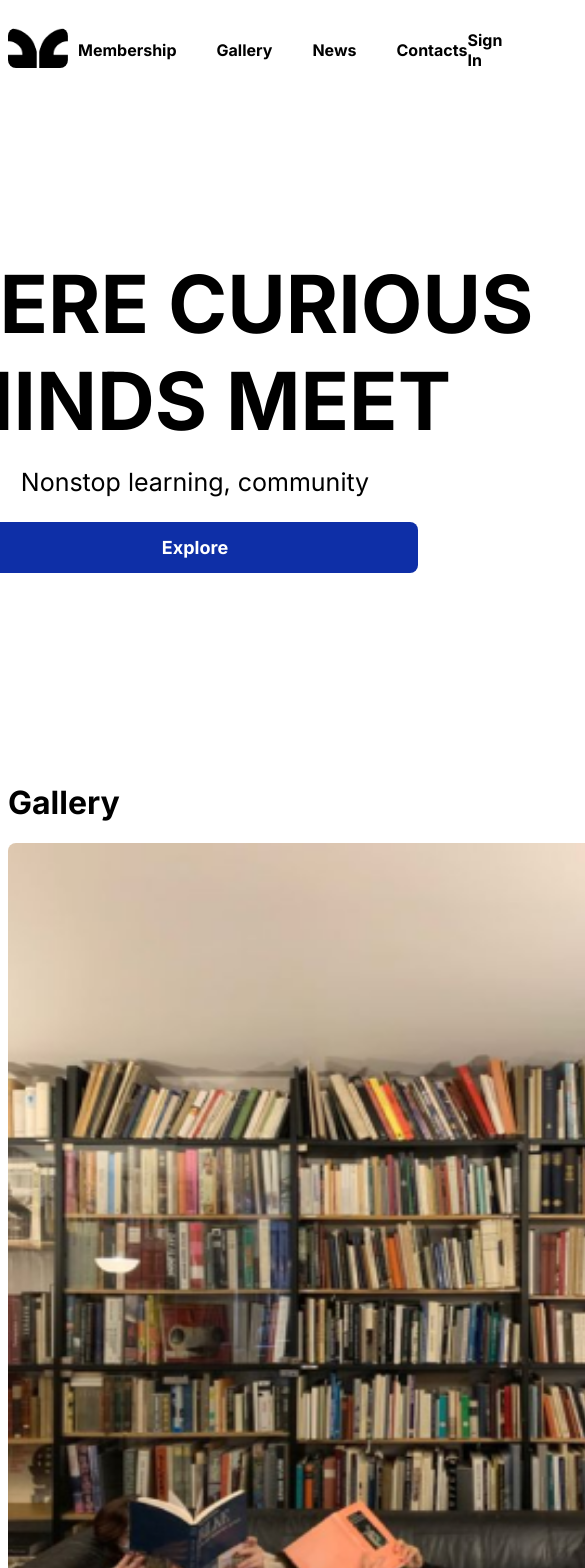
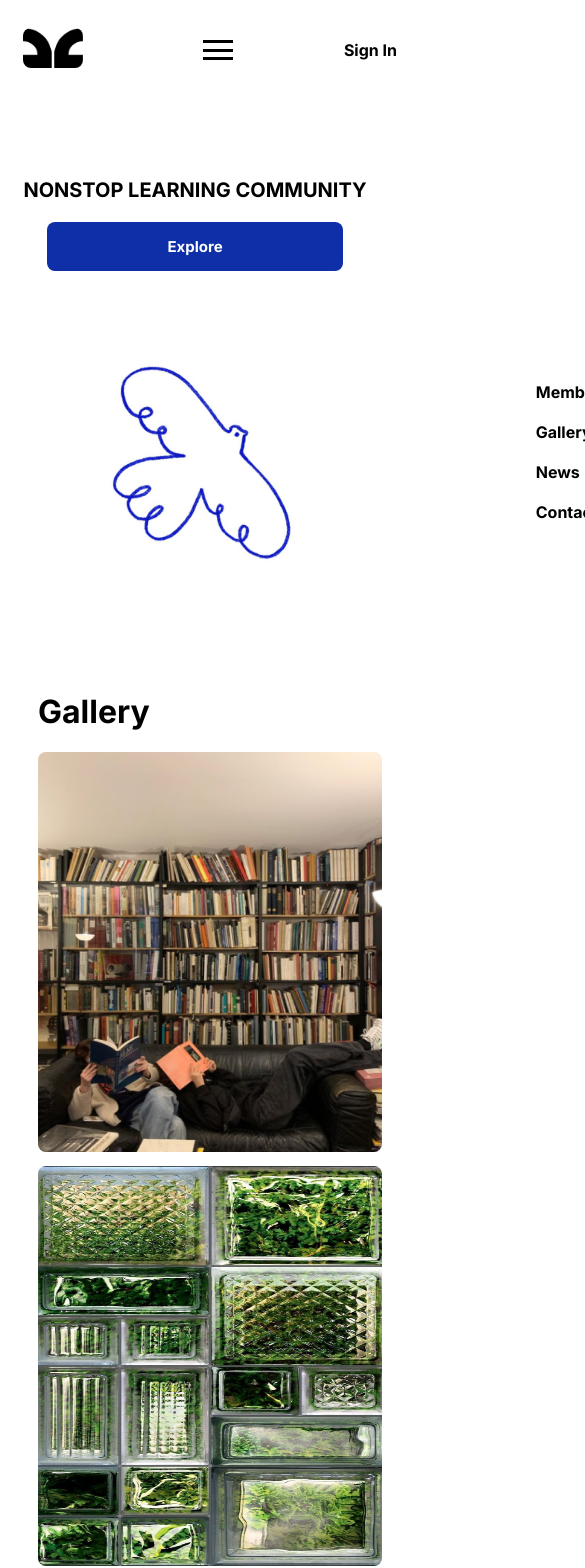
Before and after one commit to KarinaShupik/Kursova, a React (Vite) app in the folder client/: page / in a window 390 px wide. Shown: the top 1568 px of the page, 585 px wide, since content can reach past the window. Built offline with nearby package versions, Linux system fonts and the light colour scheme; no server answers.

Commit message:
"Updated styles for Header, Home, Gallery, Customers, LocationInfo, and ContactForm components, including responsive design changes and layout adjustments."

```diff
--- a/client/src/components/Header.jsx
+++ b/client/src/components/Header.jsx
@@ -1,10 +1,20 @@
-import React from "react"
-import { Link } from "react-router-dom"
-import "../styles/Header.css"
-import { useSelector } from 'react-redux'
+import React, { useState } from "react";
+import { Link } from "react-router-dom";
+import { useSelector } from 'react-redux';
+import "../styles/Header.css";
 
 export function Header() {
-  const {currentUser} = useSelector(state => state.user)
+  const { currentUser } = useSelector(state => state.user);
+  const [isMenuOpen, setMenuOpen] = useState(false);
+
+  const toggleMenu = () => {
+    setMenuOpen(!isMenuOpen);
+  };
+
+  const closeMenu = () => {
+    setMenuOpen(false);
+  };
+
   return (
     <header className="header">
       <div className="container">
@@ -13,30 +23,35 @@ export function Header() {
             <img src="./public/img/Logo.png" alt="Company Logo" className="header__logo" />
           </Link>
         </div>
-          <nav className="header__nav">
-            <ul className="header__nav-list">
-              <Link to="/membership" >
+        <nav className={`header__nav ${isMenuOpen ? "open" : ""}`}>
+          <ul className="header__nav-list" onClick={closeMenu}>
+            <Link to="/membership">
               <li className="header__nav-item header__nav-link">
                 Membership
               </li>
             </Link>
-              <Link to="/gallery" >
+            <Link to="/gallery">
               <li className="header__nav-item header__nav-link">
                 Gallery
               </li>
             </Link>
-              <Link to="/news" >
+            <Link to="/news">
               <li className="header__nav-item header__nav-link">
                 News
               </li>
             </Link>
-              <Link to="/contacts" >
+            <Link to="/contacts">
               <li className="header__nav-item header__nav-link">
                 Contacts
               </li>
             </Link>
           </ul>
         </nav>
+        <div className="burger-menu" onClick={toggleMenu}>
+          <div className={`burger ${isMenuOpen ? "open" : ""}`}></div>
+          <div className={`burger ${isMenuOpen ? "open" : ""}`}></div>
+          <div className={`burger ${isMenuOpen ? "open" : ""}`}></div>
+        </div>
         <div className="header__signin">
           <Link to='/profile'>
             {currentUser ? (
@@ -48,5 +63,5 @@ export function Header() {
         </div>
       </div>
     </header>
-    )
+  );
 }
--- a/client/src/components/Home.jsx
+++ b/client/src/components/Home.jsx
@@ -9,13 +9,13 @@ import LocationInfo from "../pages/LocationInfo.jsx"
 
 export function Home() {
     return (
-      <>
+      <div className="main_container">
         <Hero />
         <Gallery />
         <GeneralNews />
         <Customers />
         <ContactForm />
         <LocationInfo />
-      </>
+      </div>
     )
 }
--- a/client/src/pages/Hero.jsx
+++ b/client/src/pages/Hero.jsx
@@ -1,12 +1,15 @@
 import React from "react"
-import "../styles/Home.css"
+import "../styles/Hero.css"
+import Bird from "../img/bird.png"
 
 export default function Hero() {
     return (
       <div className="hero">
         <div className="hero_container">
-          <h1 className="hero-title">WHERE CURIOUS MINDS MEET</h1>
-          <p className="hero-subtitle">Nonstop learning, community</p>
+          <div className="hero_info">
+            <h1 className="hero-title">WHERE CURIOUS MINDS MEET</h1>
+            <p className="hero-subtitle">Nonstop learning community</p>
+          </div>
           <button className="hero-button">Explore</button>
         </div>
       </div>
--- a/client/src/styles/ContactForm.css
+++ b/client/src/styles/ContactForm.css
@@ -29,13 +29,14 @@
   .contact-form input,
   .contact-form textarea {
     width: 100%;
-    padding: 10px;
+    padding: 10px 0;
     margin-bottom: 20px;
     border: 1px solid #0E2FA7;
     border-radius: 4px;
   }
 
   .contact-form button {
+    width: 100%;
     padding: 10px 200px;
     border: 3px solid #0E2FA7;
     background-color: #0E2FA7;
@@ -51,3 +52,64 @@
     max-width: 100%;
     height: 380px;
   }
+
+  @media (max-width: 840px){
+    .hero-title {
+      width: 650px;
+      font-size: 60px;
+    }
+
+    .hero-subtitle {
+      font-size: 20px;
+      margin-top: -35px;
+    }
+
+    .contact-image img {
+      height: 300px;
+    }
+
+    .contact-form-container {
+      margin-top: 150px;
+    }
+  }
+
+  @media (max-width: 760px){
+    .contact-form-container {
+      flex-direction: column;
+    }
+
+    .contact-image img {
+      width: 100vw;
+      margin-top: 50px;
+    }
+
+    .contact-form {
+      width: 100%;
+      margin-right: 0px;
+    }
+
+    .contact-form button {
+      align-items: center;
+    }
+
+  }
+
+  @media (max-width: 630px){
+    .contact-form-container {
+      margin-top: 50px;
+    }
+
+    .contact-form button {
+      padding: 10px 100px;
+    }
+  }
+
+  @media (max-width: 470px){
+    .contact-form-container {
+      margin-top: 50px;
+    }
+
+    .contact-form button {
+      padding: 10px 100px;
+    }
+  }
--- a/client/src/styles/Gallery.css
+++ b/client/src/styles/Gallery.css
@@ -5,16 +5,18 @@
     align-items: center;
     margin-top: 100px;
     margin-bottom: 80px;
+    padding-left: 15px;
+    padding-right: 15px;
 }
 
 img{
-    width: 400px;
+    width: 390px;
     height: 450px;
     border-radius: 8px;
 }
 
 .div1 img{
-    width: 800px;
+    width: 790px;
     height: 912px;
 }
 
@@ -32,3 +34,92 @@ img{
     .div4 { grid-area: 3 / 3 / 4 / 4; }
     .div5 { grid-area: 2 / 3 / 3 / 4; }
     .div6 { grid-area: 1 / 3 / 2 / 4; }
+
+    @media (max-width: 1250px){
+        .main_container{
+          padding-left: 15px;
+          padding-right: 15px;
+        }
+
+        img{
+            width: 350px;
+            height: 390px;
+        }
+
+        .div1 img{
+            width: 720px;
+            height: 800px;
+        }
+
+        .gallery-container{
+            max-width: 1100px;
+        }
+
+      }
+
+      @media (max-width: 1140px){
+          img{
+            width: 400px;
+            height: 720px;
+          }
+
+          .div1 img{
+            width: 400px;
+              height: 720px;
+        }
+
+          .gallery-container{
+              max-width: 900px;
+          }
+
+          .gallery {
+            grid-template-columns: repeat(2, 1fr);
+            grid-template-rows: repeat(3, 1fr);
+            grid-column-gap: 10px;
+            grid-row-gap: 10px;
+          }
+
+          .div1 { grid-area: 1 / 1 / 2 / 3; }
+        .div2 { grid-area: 2 / 1 / 3 / 2; }
+        .div3 { grid-area: 2 / 2 / 3 / 3; }
+        .div4 { grid-area: 3 / 1 / 4 / 2; }
+        .div5 { grid-area: 3 / 2 / 4 / 3; }
+        .div6 { grid-area: 1 / 2 / 2 / 3; }
+      }
+
+    @media (max-width: 840px) {
+
+        img{
+            width: 100%;
+            height: 450px;
+        }
+
+        .div1 img{
+            width: 100%;
+            height: 450px;
+        }
+
+        .gallery {
+            grid-template-columns: 1fr;
+            grid-template-rows: repeat(6, auto);
+        }
+
+        .div1 { grid-area: 1 / 1 / 2 / 2; }
+        .div2 { grid-area: 2 / 1 / 3 / 2; }
+        .div3 { grid-area: 3 / 1 / 4 / 2; }
+        .div4 { grid-area: 4 / 1 / 5 / 2; }
+        .div5 { grid-area: 5 / 1 / 6 / 2; }
+        .div6 { grid-area: 6 / 1 / 7 / 2; }
+      }
+
+      @media (max-width: 630px){
+        img{
+            width: 100%;
+            height: 400px;
+        }
+
+        .div1 img{
+            width: 100%;
+            height: 400px;
+        }
+      }
--- a/client/src/styles/Header.css
+++ b/client/src/styles/Header.css
@@ -1,9 +1,15 @@
+/* Base styles */
 .header {
   background-color: #fff;
   padding: 20px 0;
   display: flex;
   justify-content: space-between;
   align-items: center;
+  width: 100%;
+  position: relative; /* Ensure the header is a positioned element */
+  z-index: 1000; /* Ensure the header is above other content */
+  margin-left: 15px;
+  margin-right: 15px;
 }
 
 .container {
@@ -43,15 +49,16 @@
   font-weight: bold;
 }
 
-  .header__nav-list a{
+.header__nav-list a {
   text-decoration: none;
 }
 
 .header__signin {
   display: flex;
+  align-items: center;
 }
 
-  .header__signin a{
+.header__signin a {
   text-decoration: none;
   list-style-type: none;
   color: #000000;
@@ -73,7 +80,67 @@
   font-weight: bold;
 }
 
-  .header__signin-button:hover{
+.header__signin-button:hover {
   border: 3px solid rgb(0, 0, 0);
-    transition: 0.3s easy;
+  transition: 0.3s ease;
 }
+
+/* Burger menu styles */
+.burger-menu {
+  display: none;
+  flex-direction: column;
+  justify-content: space-between;
+  width: 30px;
+  height: 20px;
+  cursor: pointer;
+}
+
+.burger {
+  width: 100%;
+  height: 3px;
+  background-color: #000;
+  transition: transform 0.3s, opacity 0.3s;
+}
+
+.burger.open {
+  transform: rotate(45deg);
+}
+
+.burger.open + .burger {
+  opacity: 0;
+}
+
+.burger.open + .burger + .burger {
+  transform: rotate(-45deg);
+}
+
+/* Responsive styles */
+@media (max-width: 768px) {
+  .header__nav {
+    position: fixed;
+    top: 60px;
+    right: 0;
+    background-color: #fff;
+    width: 100%;
+    height: calc(100vh - 60px);
+    flex-direction: column;
+    justify-content: center;
+    align-items: center;
+    transform: translateX(100%);
+    transition: transform 0.3s ease-in-out;
+    z-index: 1000; /* Ensure the nav is above other content */
+  }
+
+  .header__nav.open {
+    transform: translateX(0);
+  }
+
+  .header__nav-list {
+    flex-direction: column;
+    gap: 20px;
+  }
+
+  .burger-menu {
+    display: flex;
+  }
+}
--- /dev/null
+++ b/client/src/styles/Hero.css
@@ -0,0 +1,106 @@
+/* Base styles */
+
+.hero {
+  width: 100%;
+  max-width: 1200px;
+  margin: 0 auto;
+  display: flex;
+  align-items: center;
+  background-image: url("../img/hero_img.png");
+  background-position: center;
+  height: 90vh;
+  background-repeat: no-repeat;
+  flex-direction: column;
+  align-items: center;
+  justify-content: center;
+  text-align: center;
+  position: relative;
+}
+/*
+.add_img{
+  display: none;
+}*/
+
+.hero-title {
+  text-transform: uppercase;
+  width: 800px;
+  font-size: 5rem;
+}
+
+.hero-subtitle {
+  font-size: 25px;
+  margin-top: -35px;
+}
+
+.hero-button {
+  border: none;
+  background-color: #0E2FA7;
+  border-radius: 8px;
+  padding: 15px 190px;
+  cursor: pointer;
+  color: #ffffff;
+  font-weight: bold;
+  font-size: 18px;
+}
+
+/* Media queries */
+
+/* Remove background image on smaller screens */
+@media (max-width: 1140px){
+  .hero {
+    background-image: none;
+  }
+}
+
+/* Adjust styles for screens up to 840px */
+@media (max-width: 840px){
+  .hero-title {
+    width: 50%;
+    font-size: 3rem;
+  }
+
+  .hero-subtitle {
+    font-size: 20px;
+    margin-top: -35px;
+  }
+}
+
+/* Adjust styles for screens up to 620px */
+@media (max-width: 620px){
+  .hero-title {
+    font-size: 2rem;
+  }
+
+  .hero-button {
+    padding: 15px 150px;
+    font-size: 18px;
+  }
+}
+
+/* Adjust styles for screens up to 480px */
+@media (max-width: 500px){
+  .hero-title {
+    display: none;
+  }
+
+  .hero-subtitle {
+    font-size: 4rem;
+    font-weight: bold;
+    text-transform: uppercase;
+  }
+
+  .hero-button {
+    padding: 15px 120px;
+    font-size: 15px;
+    margin-bottom: 200px;
+  }
+
+  .hero{
+    display: flex;
+    height: 500px;
+    background-image: url("../img/bird.png");
+    background-repeat: no-repeat;
+    background-position: center 120%;
+    background-size: 90%;
+  }
+}
--- a/client/src/styles/Home.css
+++ /dev/null
@@ -1,44 +0,0 @@
-
-
-.hero{
-    width: 100%;
-    max-width: 1200px;
-    margin: 0 auto;
-    display: flex;
-    align-items: center;
-}
-
-.hero{
-    background-image: url("../img/hero_img.png");
-    background-position: center; /* Centers the background image */
-    height: 70vh; /* Full viewport height */
-    background-repeat: no-repeat;
-    display: flex;
-    flex-direction: column;
-    align-items: center;
-    justify-content: center;
-    text-align: center;
-    position: relative;
-}
-
-.hero-title{
-    text-transform: uppercase;
-    width: 800px;
-    font-size: 80px;
-}
-
-.hero-subtitle{
-    font-size: 25px;
-    margin-top: -35px;
-}
-
-.hero-button{
-    border: none;
-    background-color: #0E2FA7;
-    border-radius: 8px;
-    padding: 15px 190px;
-    cursor: pointer;
-    color: #ffffff;
-    font-weight: bold;
-    font-size: 18px;
-}
```
Also changed, not shown: client/src/pages/LocationInfo.jsx (+8 -12 lines), client/src/styles/Customers.css (+61 -9 lines), client/src/styles/LocationInfo.css (+27 -2 lines), client/src/img/bird.png (added). Lines whose indentation alone changed are shown as unchanged.
